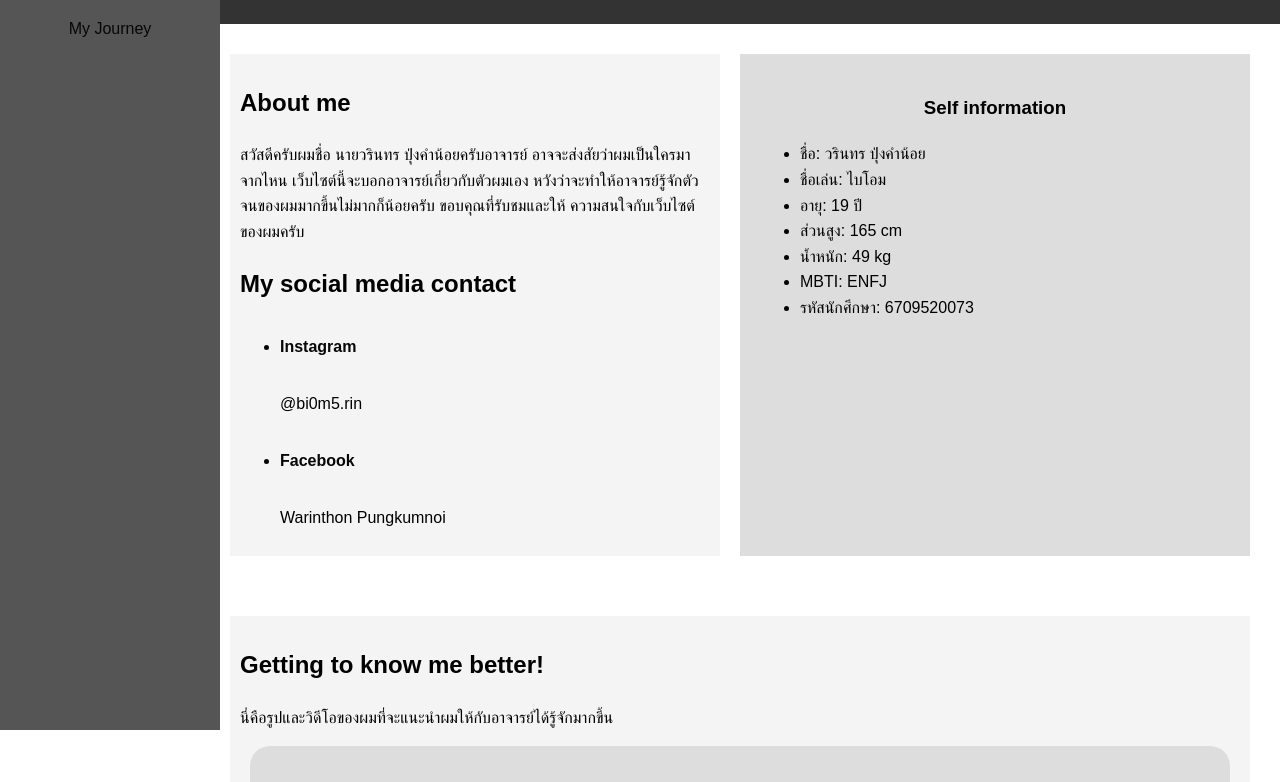
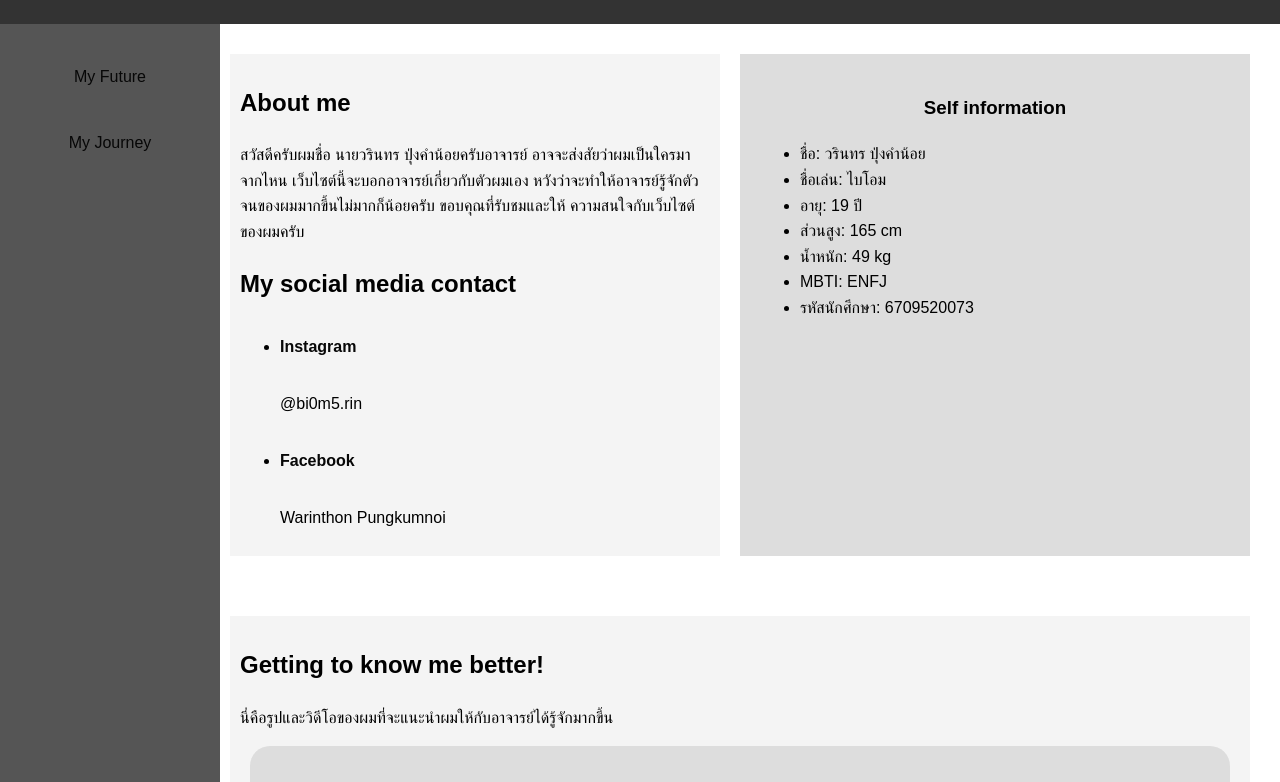
Before and after one commit to Warinthon32/6709520073_MyCSTUStory_03, a plain HTML site: page index.html in a window 1280 px wide. Shown: the part 90-872 px from the top of the page. Drawn offline with Linux system fonts and the light colour scheme.

Commit message:
change navbar to previous version and be what it has to ba

```diff
--- a/mystyle.css
+++ b/mystyle.css
@@ -29,14 +29,11 @@ nav {
   display: flex;
   flex-direction: column;
   align-items: center;
-  position: fixed;
+  position: absolute;
   background: #555;
   padding: 10px;
   width: 200px;
-  height: 100vh;
-  top: 0;
-  left: 0;
-  z-index: 1;
+  height: 100vw;
   }
 
 a {
```
